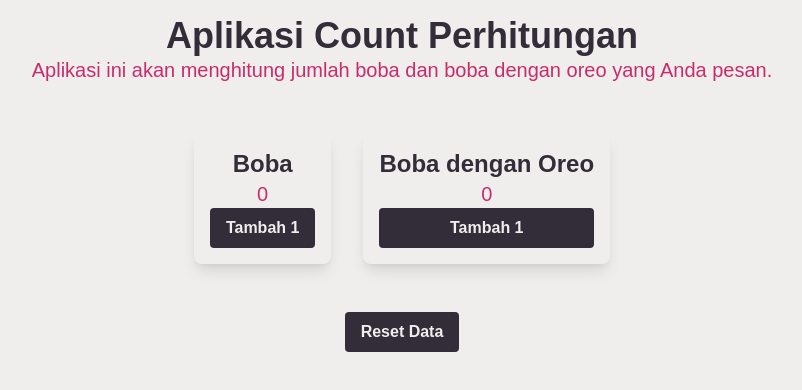
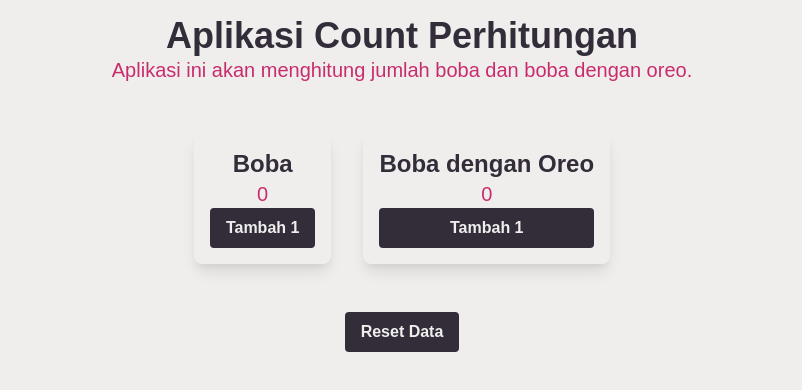
Before and after one commit to farishelmipermana/perhitungan-boba-tailwind, a plain HTML site: page index.html in a window 1280 px wide. Shown: the whole page, without its empty margins (238-1040 px from the left). Drawn offline with nearby package versions, Linux system fonts and the light colour scheme.

Commit message:
Update index.html

```diff
--- a/index.html
+++ b/index.html
@@ -32,7 +32,7 @@
 <body class="bg-001524">
   <div class="container mx-auto p-4">
     <h1 class="text-center text-fde5d4 text-4xl font-bold">Aplikasi Count Perhitungan</h1>
-    <p class="text-center text-d6cc99 text-xl">Aplikasi ini akan menghitung jumlah boba dan boba dengan oreo yang Anda pesan.</p>
+    <p class="text-center text-d6cc99 text-xl">Aplikasi ini akan menghitung jumlah boba dan boba dengan oreo.</p>
     <div class="flex justify-center mt-8">
       <!-- Bagian untuk boba -->
       <div class="m-4 p-4 bg-445d48 rounded-lg shadow-lg">
```
